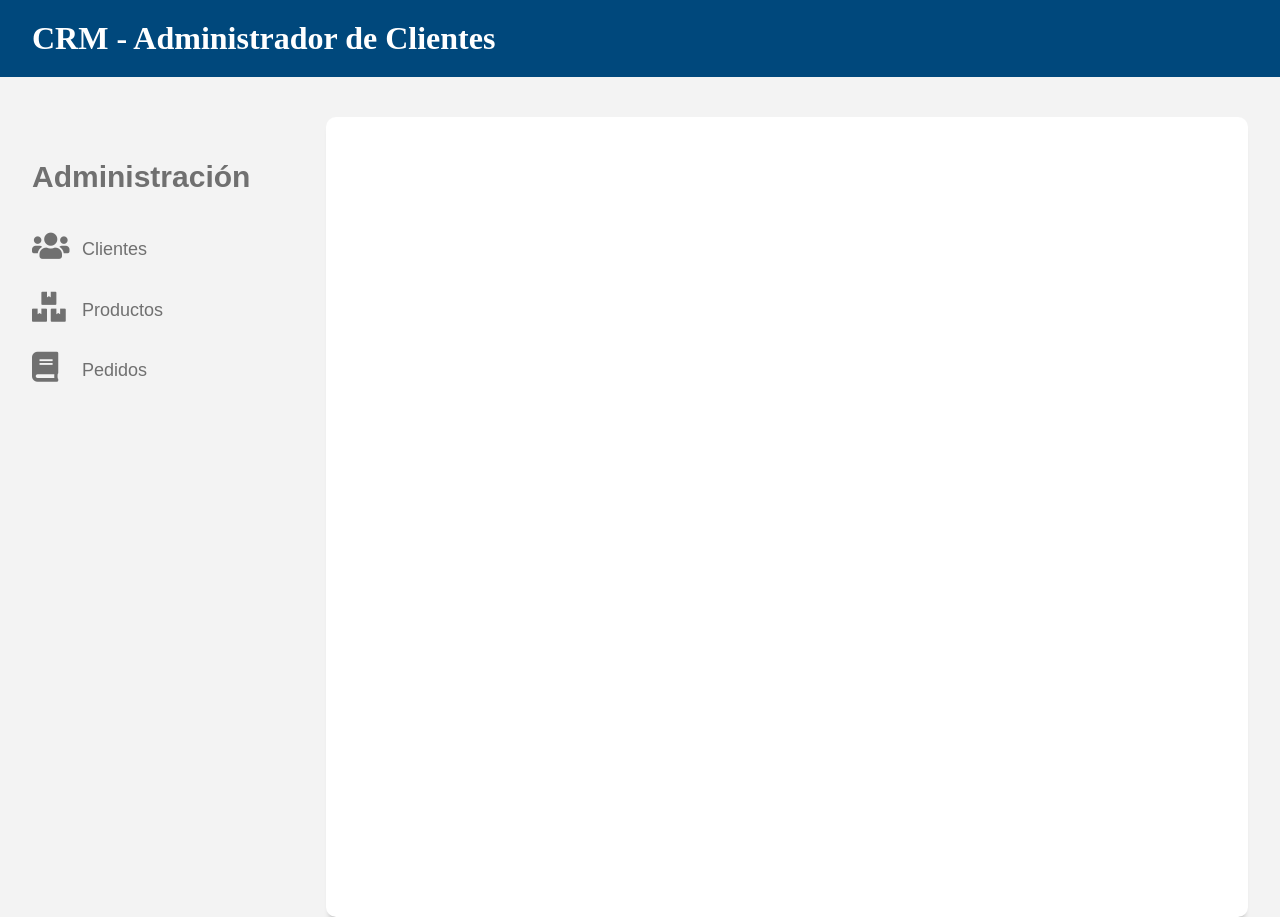
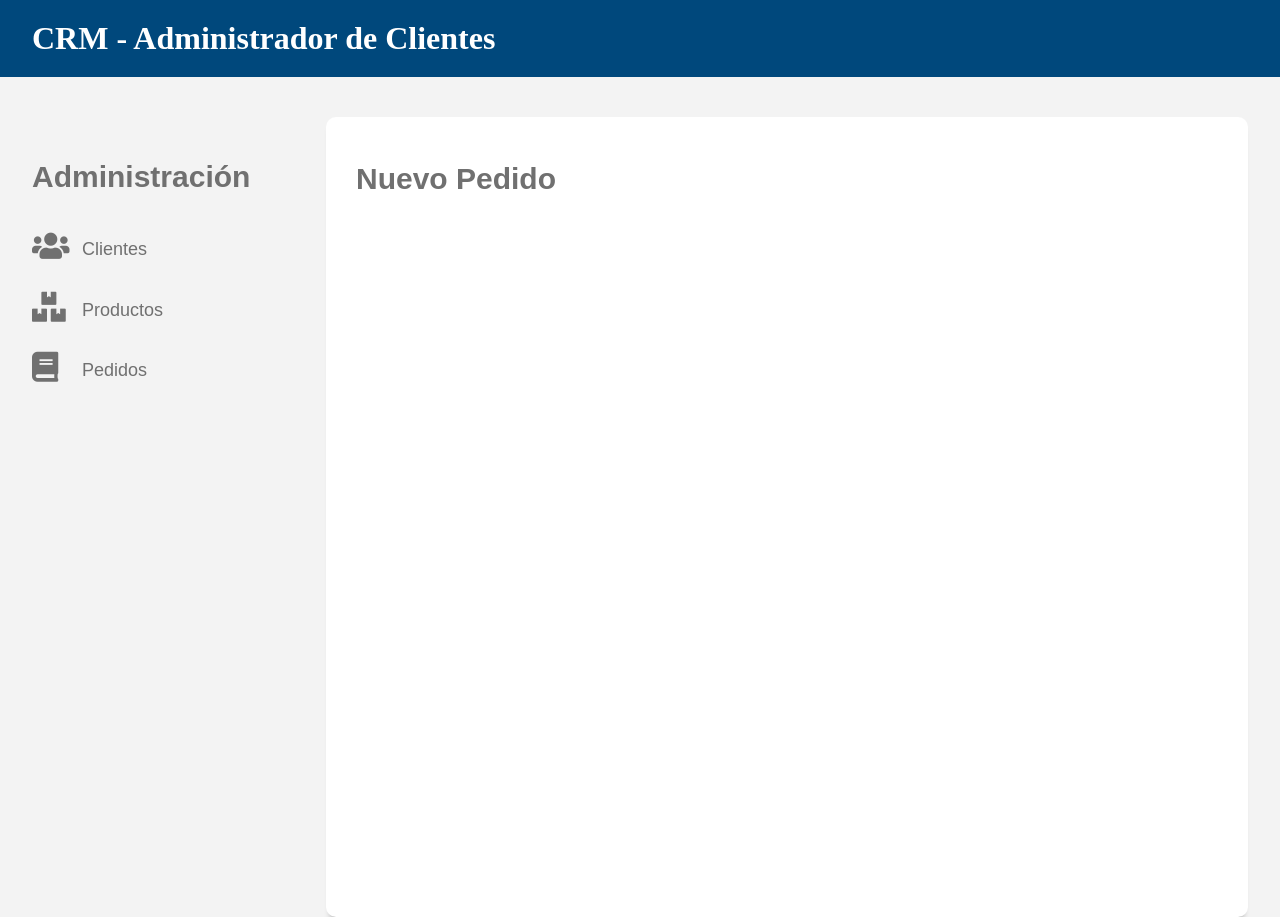
Before and after one commit to MishaelChL/cliente-api, a React (Create React App) app: page /pedidos/nuevo/1 in a window 1280 px wide. Built offline with nearby package versions, Linux system fonts and the light colour scheme.

Commit message:
creando las rutas y componentes para los nuevos pedidos

```diff
--- a/src/App.js
+++ b/src/App.js
@@ -17,6 +17,7 @@ import EditarProducto from "./components/productos/EditarProducto";
 import NuevoProducto from "./components/productos/NuevoProducto";
 
 import Pedidos from "./components/pedidos/Pedidos";
+import NuevoPedido from './components/pedidos/NuevoPedido';
 
 function App() {
   return (
@@ -36,6 +37,7 @@ function App() {
               <Route exact path="/productos/editar/:id" component={EditarProducto} />
 
               <Route exact path="/pedidos" component={Pedidos} />
+              <Route exact path="/pedidos/nuevo/:id" component={NuevoPedido} />
 
             </Switch>
           </main>
--- a/src/components/clientes/Cliente.js
+++ b/src/components/clientes/Cliente.js
@@ -52,6 +52,12 @@ function Cliente ({cliente}) {
                     <i className="fas fa-pen-alt"></i>
                     Editar Cliente
                 </Link>
+
+                <Link to={`/pedidos/nuevo/${_id}`} className="btn btn-amarillo">
+                    <i className="fas fa-plus"></i>
+                    Nuevo Pedido
+                </Link>
+
                 <button type="button" className="btn btn-rojo btn-eliminar" onClick={() => eliminarCliente(_id)}>
                     <i className="fas fa-times"></i>
                     Eliminar Cliente
--- /dev/null
+++ b/src/components/pedidos/NuevoPedido.js
@@ -0,0 +1,9 @@
+import React from 'react';
+
+function NuevoPedido(){
+    return(
+        <h2>Nuevo Pedido</h2>
+    )
+}
+
+export default NuevoPedido;
```
